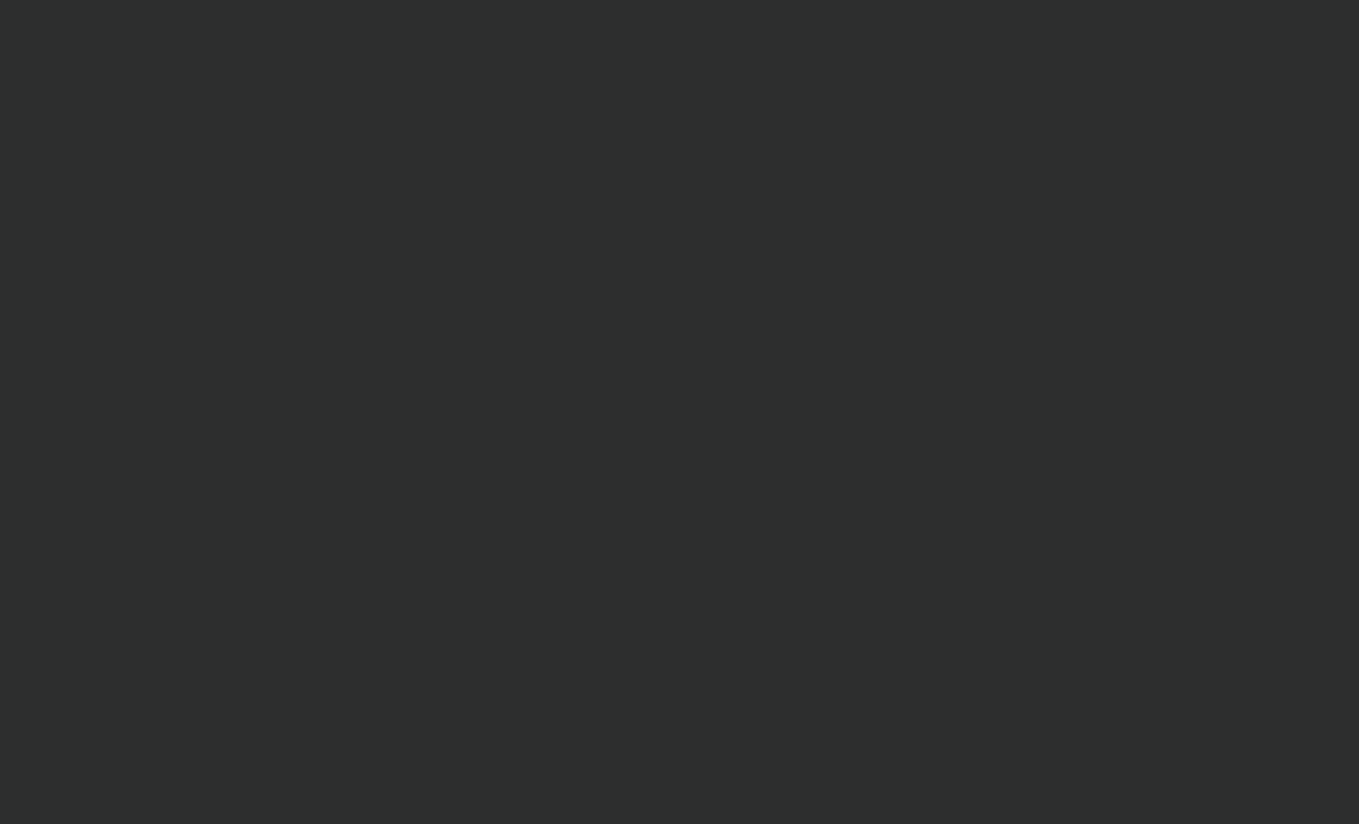
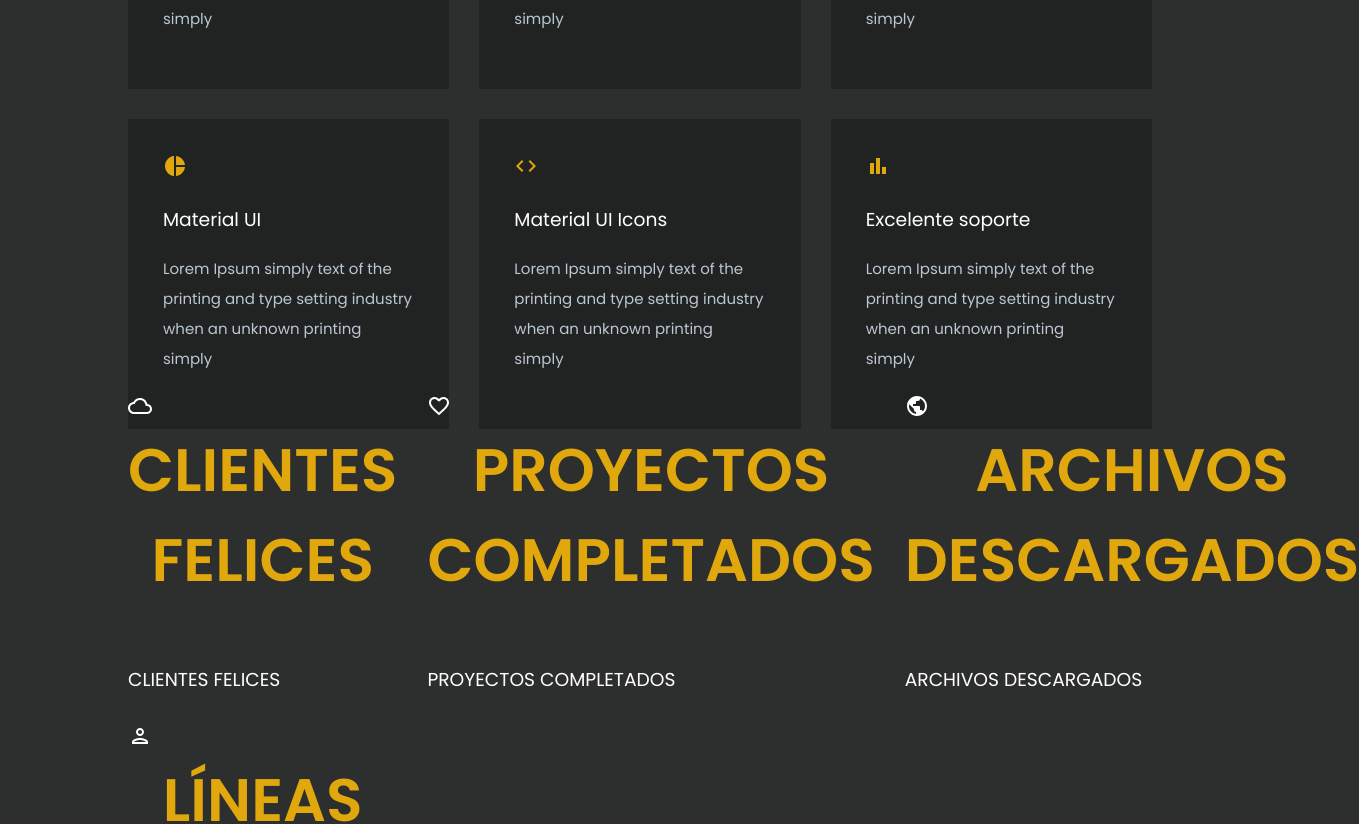
Before and after one commit to Tilio77/Portafolio-con-React, a React (Create React App) app: page / in a window 1280 px wide. Shown: the part 1846-2670 px from the top of the page, 1359 px wide, since content can reach past the window. Before the commit the page ends 1520 px from the top, so only its background shows below. Built offline with nearby package versions, Linux system fonts and the light colour scheme.

Commit message:
Seccion Servicio terminada

```diff
--- a/src/App.css
+++ b/src/App.css
@@ -95,6 +95,12 @@ section {
   margin-bottom: 60px;
 }
 
+.grid3 {
+  display: grid;
+  grid-template-columns: repeat(3, 1fr);
+  grid-gap: 30px;
+}
+
 /* Header */
 header {
   background-color: var(--headingColor);
@@ -174,7 +180,7 @@ header a {
   color: var(--primaryColor);
 }
 
-/* About */
+/* Nosotros */
 .about .primaryBtn {
   margin-left: 20px;
 }
@@ -191,3 +197,18 @@ header a {
 .right {
   width: 65%;
 }
+
+/* Servicios */
+
+.services .box {
+  background-color: var(--primaryBackground);
+  padding: 35px;
+}
+
+.services i {
+  color: var(--primaryColor);
+}
+
+.services h3 {
+  margin-top: 20px;
+}
--- a/src/App.js
+++ b/src/App.js
@@ -3,7 +3,7 @@ import { BrowserRouter as Router, Switch, Route } from 'react-router-dom';
 import Header from './components/common/Header';
 import Home from './components/home/Home';
 import About from './components/pages/About';
-import Services from './components/home/Services';
+import Services from './components/pages/Services';
 
 function App() {
   return (
--- a/src/components/home/Home.jsx
+++ b/src/components/home/Home.jsx
@@ -1,12 +1,16 @@
 import React from 'react';
 import Hero from './Hero';
 import About from '../pages/About';
+import Services from "../pages/Services";
+import Counter from "../pages/Counter";
 
 const Home = () => {
 	return (
 		<div>
 			<Hero />
 			<About />
+			<Services />
+			<Counter />
 		</div>
 	)
 }
--- a/src/components/home/Services.jsx
+++ /dev/null
@@ -1,11 +0,0 @@
-import React from 'react'
-
-const Services = () => {
-	return (
-		<>
-			Services
-		</>
-	)
-}
-
-export default Services
--- /dev/null
+++ b/src/components/pages/Counter.jsx
@@ -0,0 +1,22 @@
+import React from 'react'
+import { project } from '../data/dummydata';
+
+const Counter = () => {
+	return (
+		<>
+			<div className="hero counter">
+				<div className="container grid3 grid4">
+					{project.map((item,i) => (
+						<div className="box">
+							<i>{item.icon}</i>
+							<h1 className="heading">{item.title}</h1>
+							<h3>{item.title}</h3>
+						</div>
+					))}
+				</div>
+			</div>
+		</>
+	)
+}
+
+export default Counter
--- /dev/null
+++ b/src/components/pages/Services.jsx
@@ -0,0 +1,26 @@
+import React from 'react';
+import Heading from '../common/Heading';
+import { services } from '../data/dummydata';
+
+const Services = () => {
+	return (
+		<>
+			<section className="services">
+				<div className="container">
+					<Heading title="Servicios" />
+					<div className="content grid3">
+						{services.map((item,i) => (
+							<div className="box">
+								<i>{item.icon}</i>
+								<h3>{item.title}</h3>
+								<p>{item.desc}</p>
+							</div>
+						))}
+					</div>
+				</div>
+			</section>
+		</>
+	)
+}
+
+export default Services
```
